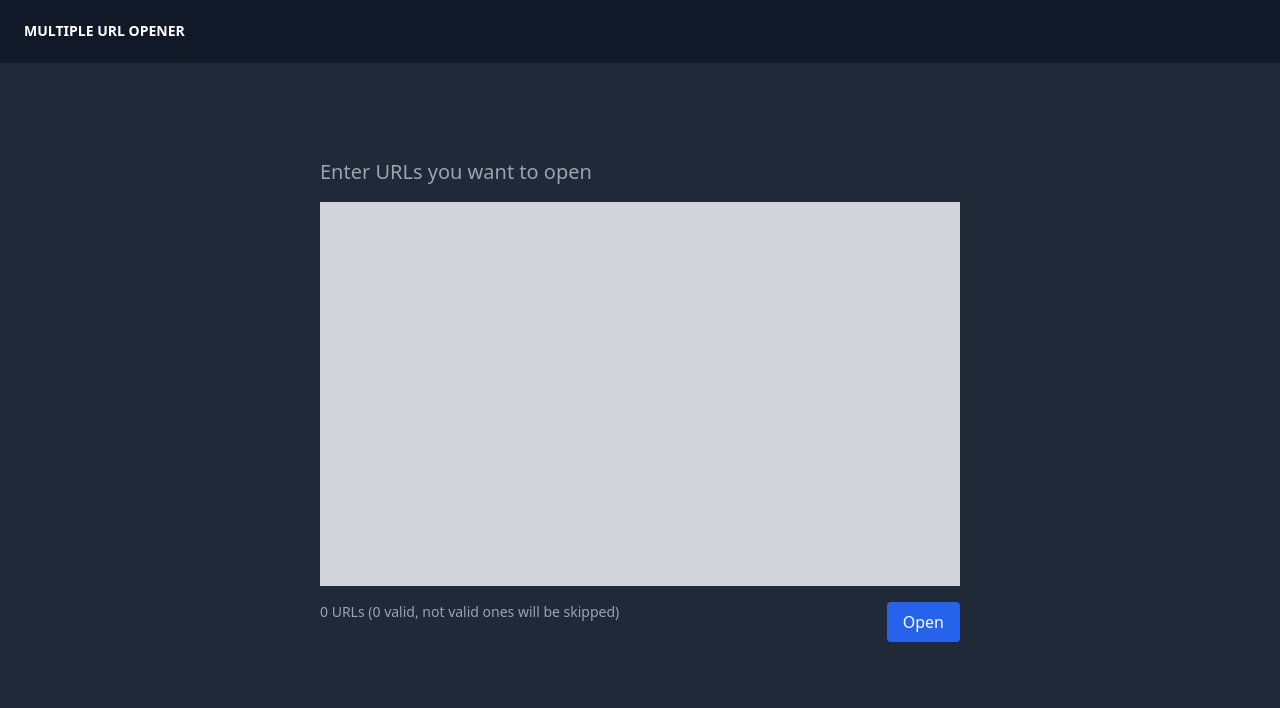
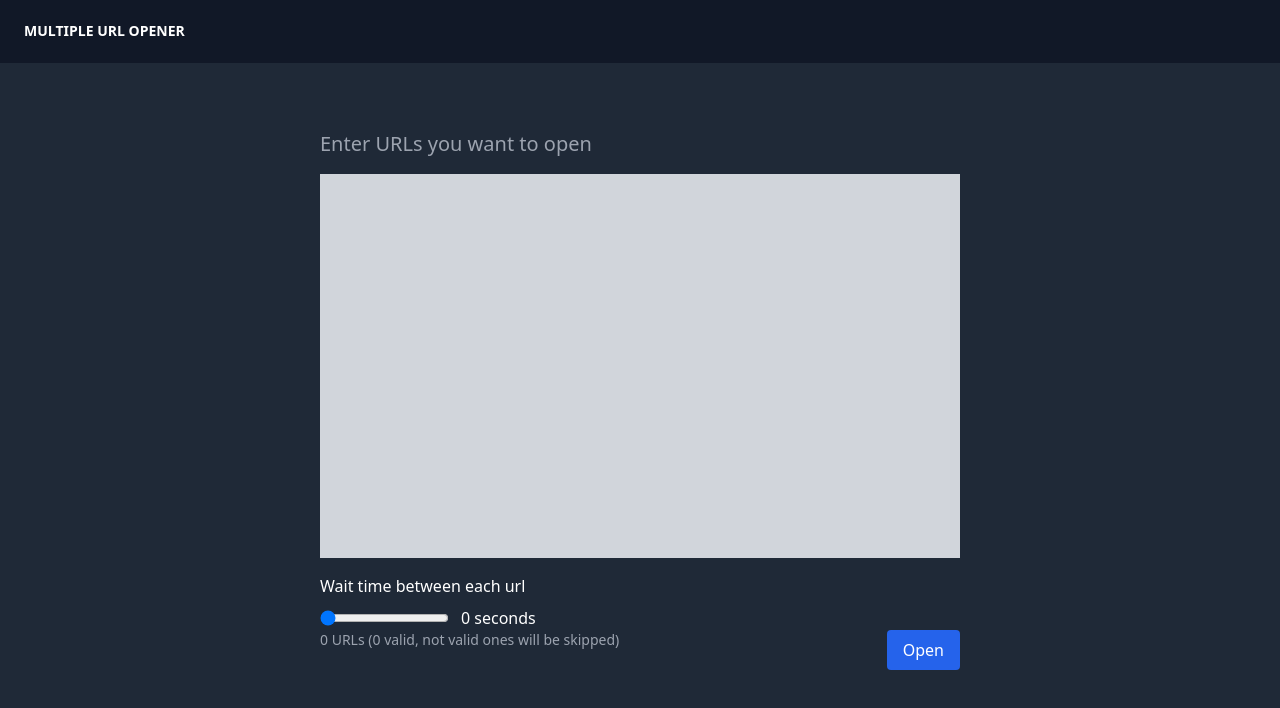
Before and after one commit to xee00/multiple-url-opener, a React (Create React App) app: page / in a window 1280 px wide. Shown: the top 708 px of the page. Built offline with nearby package versions, Linux system fonts and the light colour scheme.

Commit message:
add waiting time feature

```diff
--- /dev/null
+++ b/src/components/Slider.js
@@ -0,0 +1,40 @@
+import React, { Component } from "react";
+
+class Slider extends Component {
+  constructor(props) {
+    super(props);
+    this.state = {
+      value: 0,
+      updateValue: props.updateValue
+    };
+  }
+
+  handleChange = (e) => {
+    this.setState({value: e.target.value})
+    this.state.updateValue(e.target.value)
+  }
+
+  render() {
+    return (
+      <div class="slidecontainer text-white">
+        <p>Wait time between each url</p>
+        <div className="pt-2 flex justify-start align-middle items-center">
+        <input
+          type="range"
+          min="0"
+          max="100"
+          value={this.state.value}
+          onChange={this.handleChange}
+          class="slider"
+          id="myRange"
+        />
+      <label className="pl-3 text-white">
+          {this.state.value} seconds
+      </label>
+      </div>
+      </div>
+    );
+  }
+}
+
+export default Slider;
--- a/src/components/UrlOpenerForm.js
+++ b/src/components/UrlOpenerForm.js
@@ -1,5 +1,5 @@
 import React, { Component } from "react";
-
+import Slider from "./Slider"
 class UrlOpenerForm extends Component {
   constructor(props) {
     super(props);
@@ -9,11 +9,16 @@
     urls: [],
     number_of_urls: 0,
     number_of_valid_urls: 0,
+    wait_timer: 0
   };
 
   sum = (array) => {
     return array.reduce((a, b) => a + b, 0);
   };
+
+  setWaitTimer = (time_seconds) => {
+    this.state.wait_timer = time_seconds
+  }
 
   // credits: https://stackoverflow.com/a/5717133
   isValidURL = (str) => {
@@ -39,10 +44,14 @@
 
   open = () => {
     var urls = this.state.urls;
+    let counter = 0
     for (var i = 0; i < urls.length; i++) {
       let url = this.addProtocolIfMissing(urls[i]);
       if (this.isValidURL(url)) {
-        window.open(url);
+        setTimeout(function() {
+          window.open(url);
+        }, this.state.wait_timer * 1000 * counter);
+        counter += 1
       }
     }
   };
@@ -90,6 +99,9 @@
             onInput={this.handleInput}
           ></div>
         </div>
+        <div>
+          <Slider updateValue={this.setWaitTimer}></Slider>
+          </div>
         <div className="flex justify-between">
           <label className="block text-gray-400 text-sm mb-2">
             {this.state.number_of_urls} URLs ({this.state.number_of_valid_urls}{" "}
```
Also changed, not shown: src/components/Test.js (deleted, +0 -9 lines), 6 other files (tests, documents, lock files or other folders).
